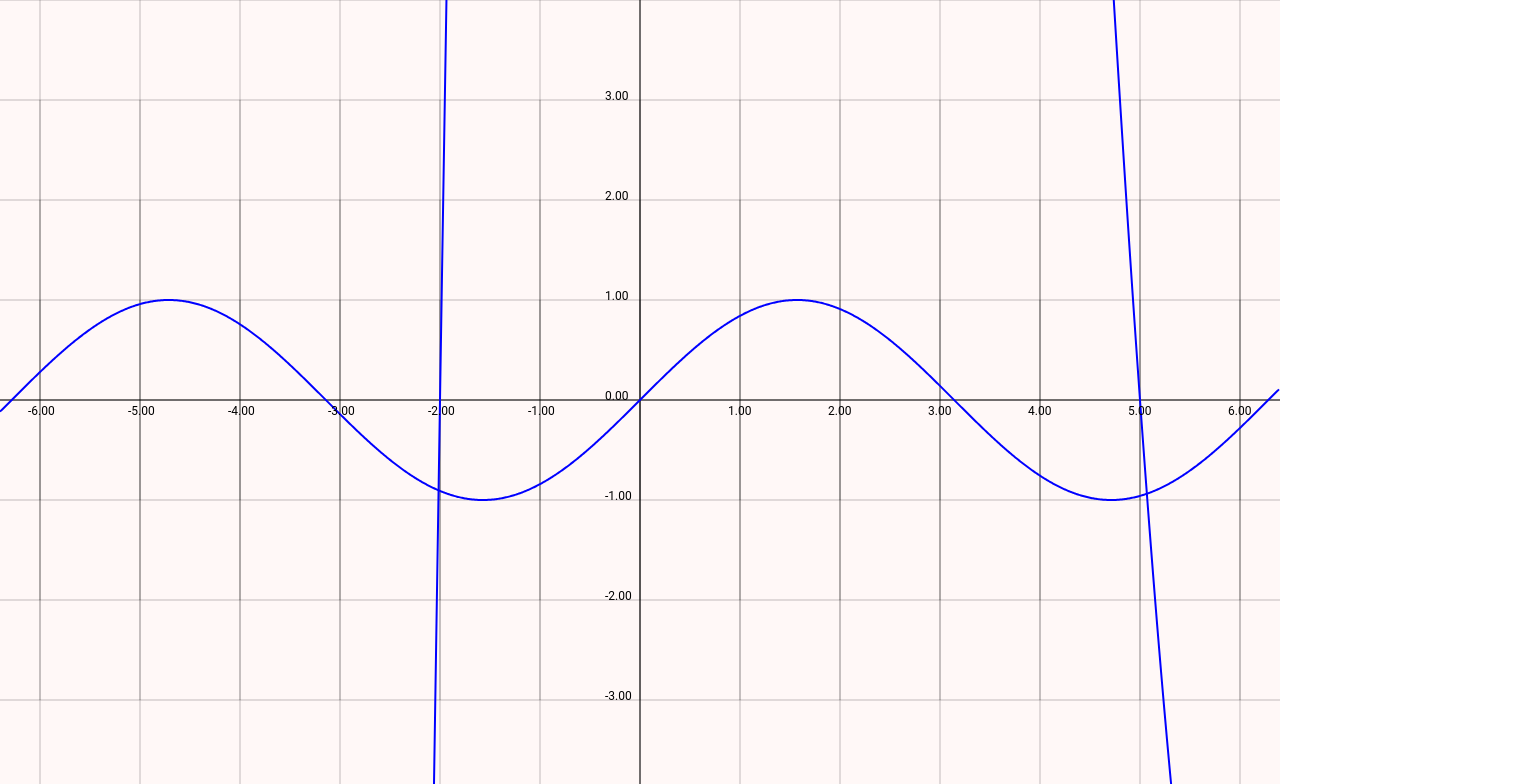
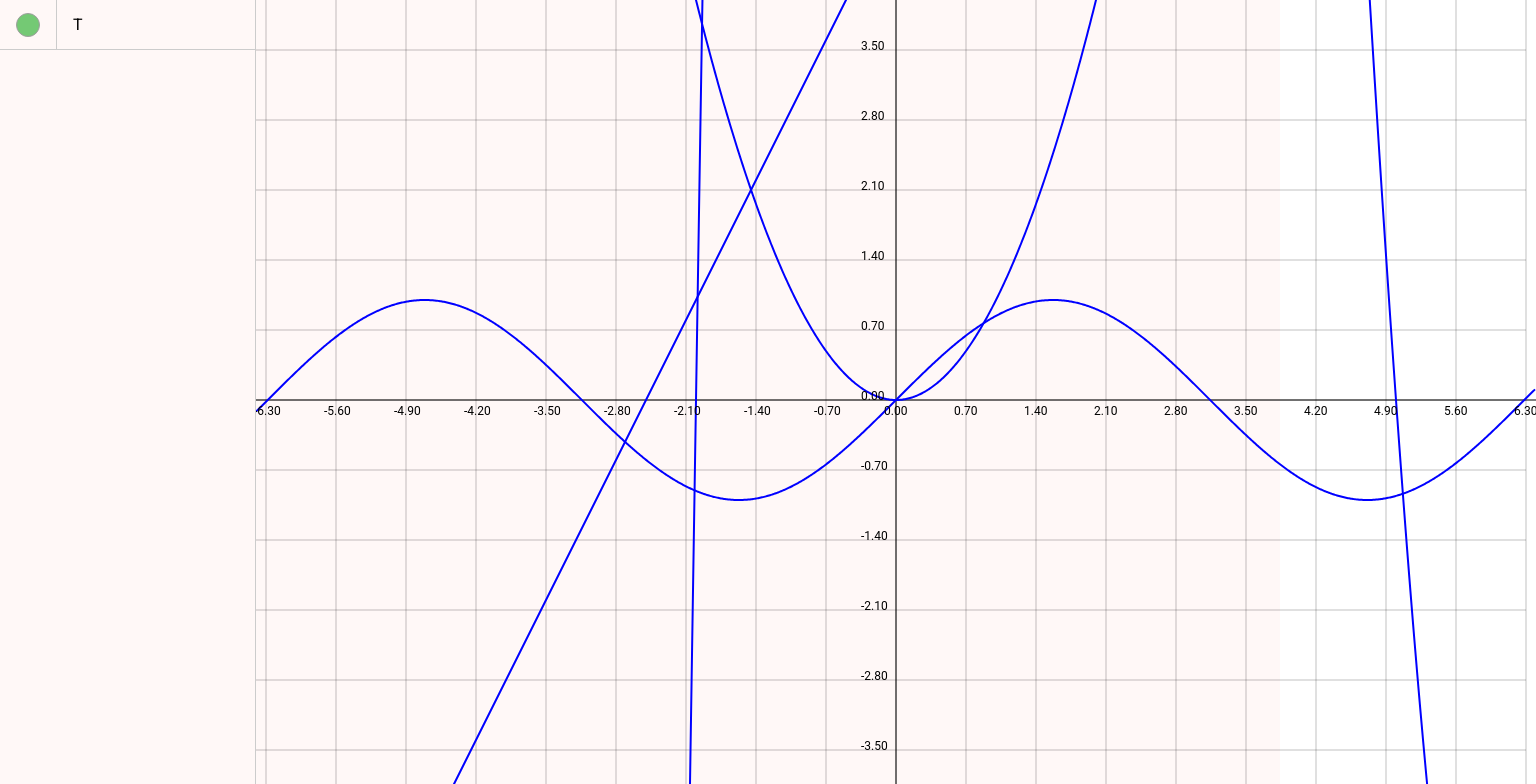
Before and after one commit to SrGaabriel/saraswati, a SvelteKit app: page / in a window 1280 px wide. Shown: the top 784 px of the page, 1536 px wide, since content can reach past the window. Built offline with nearby package versions, Linux system fonts and the light colour scheme.

Commit message:
fix: squares overlapping and incorrect scaling

```diff
--- a/src/routes/+page.svelte
+++ b/src/routes/+page.svelte
@@ -17,6 +17,8 @@
 		canvas.drawAxes();
 		canvas.drawFunction(x => Math.sin(x));
 		canvas.drawFunction(x => (x-5)*(x-7)*(x+2));
+		canvas.drawFunction(x => Math.pow(x, 2));
+		canvas.drawFunction(x => x*2 + 5);
 		canvas.drawScaleIndicators();
 	});
 
@@ -33,6 +35,8 @@
 		canvas.drawAxes();
 		canvas.drawFunction(x => Math.sin(x));
 		canvas.drawFunction(x => (x-5)*(x-7)*(x+2));
+		canvas.drawFunction(x => Math.pow(x, 2));
+		canvas.drawFunction(x => x*2 + 5);
 		canvas.drawScaleIndicators();
 	}
 
@@ -78,6 +82,8 @@
 		canvas.drawAxes();
 		canvas.drawFunction(x => Math.sin(x));
 		canvas.drawFunction(x => (x-5)*(x-7)*(x+2));
+		canvas.drawFunction(x => Math.pow(x, 2));
+		canvas.drawFunction(x => x*2 + 5);
 		canvas.drawScaleIndicators();
 	}
 
@@ -95,7 +101,9 @@
 </svelte:head>
 
 <section class="app">
-
+	<div class="sidebar">
+		<Expression />
+	</div>
 	<canvas id="graph" class="graph" on:wheel="{handleScroll}" on:mouseup={handleMouseUp} on:mousedown={handleMouseDown} on:mousemove={handleDrag}></canvas>
 </section>
 
--- a/src/routes/canvas.ts
+++ b/src/routes/canvas.ts
@@ -100,7 +100,7 @@ export default class Canvas {
     }
 
     drawScaleIndicators(): void {
-        this.context.font = '12px Roboto'; // Example: 20px Arial
+        this.context.font = '12px Roboto';
         this.context.fillStyle = 'black';
 
         const xAxisRange = Math.ceil(this.canvas.width / (2 * this.scale));
@@ -108,24 +108,22 @@ export default class Canvas {
         const xAxisY = this.canvas.height / 2 - (0 - this.cartesianCenter.y) * this.scale;
         const yAxisX = (0 - this.cartesianCenter.x) * this.scale + this.canvas.width / 2;
 
-        const numericInterval = this.calculateIntervalBasedOnScale();
-        const globalSpatialInterval = Math.ceil(Math.max(xAxisRange, yAxisRange) / 10);
+        const globalSpatialInterval = Math.max(xAxisRange, yAxisRange) / 10;
         const firstIndicatorInTheScreenX = Math.floor(-xAxisRange / globalSpatialInterval) * globalSpatialInterval;
         const firstIndicatorInTheScreenY = Math.floor(-yAxisRange / globalSpatialInterval) * globalSpatialInterval;
 
         for (let i = firstIndicatorInTheScreenX; i <= xAxisRange; i += globalSpatialInterval) {
-            if (Math.round(i) === 0) continue;
             const xCanvas = (i - this.cartesianCenter.x) * this.scale + this.canvas.width / 2;
-            console.log(i, numericInterval, this.scale, i*numericInterval);
-            this.context.fillText((i*numericInterval).toFixed(2).toString(), xCanvas-12, xAxisY + 15);
+            const point = this.translateCanvasToCartesian({x: xCanvas, y: xAxisY});
+            if (point.x === 0) continue;
+            this.context.fillText(point.x.toFixed(2).toString(), xCanvas-12, xAxisY + 15);
         }
 
         for (let i = firstIndicatorInTheScreenY; i <= yAxisRange; i += globalSpatialInterval) {
             const yCanvas = this.canvas.height / 2 - (i - this.cartesianCenter.y) * this.scale;
-            this.context.fillText((i*numericInterval).toFixed(2).toString(), yAxisX - 35, yCanvas);
+            const point = this.translateCanvasToCartesian({x: yAxisX, y: yCanvas});
+            this.context.fillText(point.y.toFixed(2).toString(), yAxisX - 35, yCanvas);
         }
-
-
     }
 
 
@@ -136,7 +134,7 @@ export default class Canvas {
         const xAxisRange = Math.ceil(this.canvas.width / (2 * this.scale));
         const yAxisRange = Math.ceil(this.canvas.height / (2 * this.scale));
         const xAxisY = this.canvas.height / 2 - (0 - this.cartesianCenter.y) * this.scale;
-        const globalSpatialInterval = Math.ceil(Math.max(xAxisRange, yAxisRange) / 10);
+        const globalSpatialInterval = Math.max(xAxisRange, yAxisRange) / 10;
         const firstIndicatorInTheScreenX = Math.floor(-xAxisRange / globalSpatialInterval) * globalSpatialInterval;
         const firstIndicatorInTheScreenY = Math.floor(-yAxisRange / globalSpatialInterval) * globalSpatialInterval;
 
@@ -151,7 +149,7 @@ export default class Canvas {
                 this.context.moveTo(xCanvas, yCanvas);
                 this.context.lineTo(previousXCanvas, yCanvas);
                 this.context.moveTo(xCanvas, yCanvas);
-                this.context.lineTo(xCanvas, xAxisY);
+                this.context.lineTo(xCanvas, yCanvas - globalSpatialInterval * this.scale);
                 this.context.stroke();
                 this.context.closePath();
             }
@@ -164,10 +162,6 @@ export default class Canvas {
         return this.cartesianCenter.x >= -xRange && this.cartesianCenter.x <= xRange &&
                this.cartesianCenter.y >= -yRange && this.cartesianCenter.y <= yRange;
     }
-
-    calculateIntervalBasedOnScale(): number {
-        return this.scale / 100;
-    }
 }
 
 export interface Point {
```
